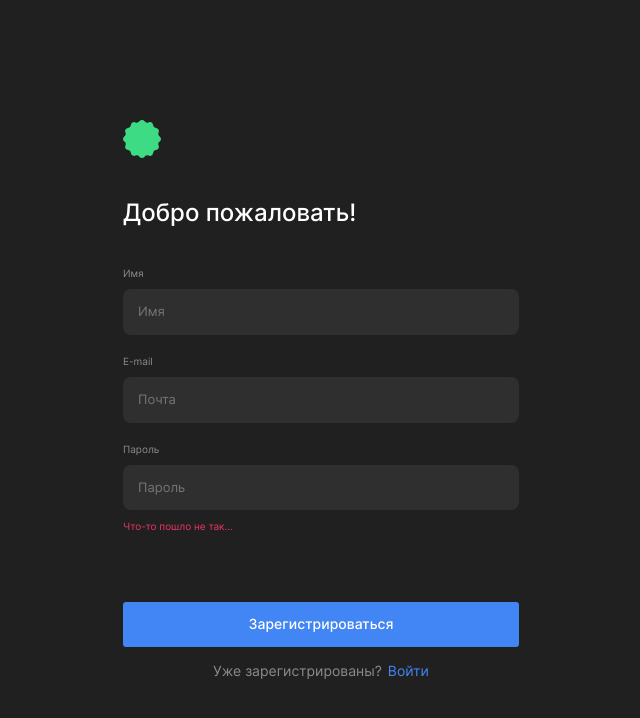
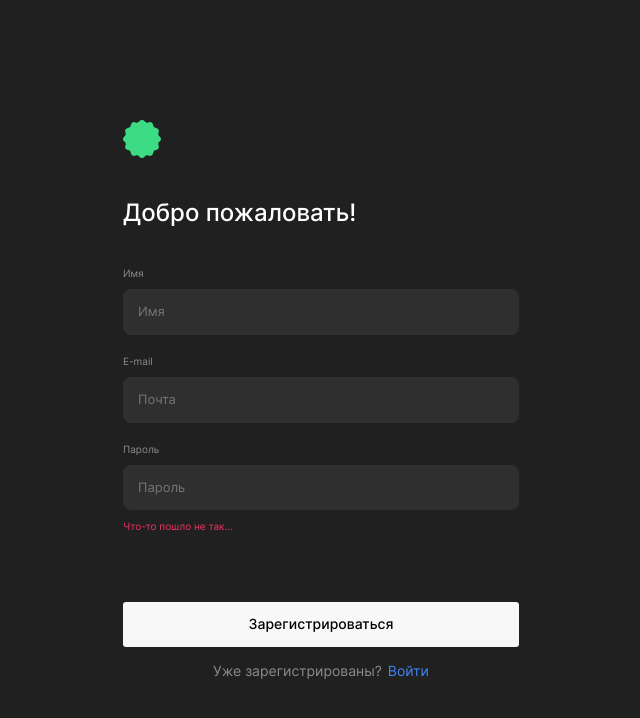
Before and after one commit to Anpanman4/movies-explorer-frontend, a React (Create React App) app: page /signup in a window 1280 px wide. Shown: the top 718 px of the page, without its empty margins (319-959 px from the left). Built offline with nearby package versions, Linux system fonts and the light colour scheme.

Commit message:
feat: do validation for login and register

```diff
--- a/src/components/MoviesCardList/MoviesCardList.jsx
+++ b/src/components/MoviesCardList/MoviesCardList.jsx
@@ -3,7 +3,7 @@ import React from "react";
 import MoviesCard from "../MoviesCard/MoviesCard"
 
 import './MoviesCardList.css'
-import arr from '../../utils/const'
+import { arr } from '../../utils/const'
 
 function MoviesCardList () {
   return (
--- a/src/components/Sign/Login/Login.jsx
+++ b/src/components/Sign/Login/Login.jsx
@@ -1,6 +1,8 @@
-import React, { useState } from "react";
+import React, { useEffect, useState } from "react";
 
 import Sign from "../Sign"
+
+import { reqForEmail } from "../../../utils/const";
 
 function Login ({
   handleLogin,
@@ -8,7 +10,8 @@ function Login ({
   const [submitData, setSubmitData] = useState({
     email: "",
     password: "",
-  })
+  });
+  const [ isReadyForSubmit, setIsReadyForSubmit ] = useState(false);
 
   const handleChange = (e) => {
     const { name, value } = e.target;
@@ -22,16 +25,21 @@ function Login ({
   const handleSubmit = (e) => {
     e.preventDefault();
 
-    if (!submitData.email || !submitData.password) {
-      return
+    handleLogin(submitData)
+      setSubmitData({
+        email: "",
+        password: "",
+      });
+      setIsReadyForSubmit(false);
+  }
+
+  useEffect(() => {
+    if (reqForEmail.test(submitData.email) && submitData.password) {
+      setIsReadyForSubmit(true);
+    } else {
+      setIsReadyForSubmit(false);
     }
-
-    handleLogin(submitData);
-    setSubmitData({
-      email: "",
-      password: "",
-    })
-  }
+  }, [ submitData ])
 
   return(
     <Sign
@@ -42,6 +50,7 @@ function Login ({
       link="/signup"
       formName="login-form"
       handleSubmit={handleSubmit}
+      isReadyForSubmit={isReadyForSubmit}
     >
       <label className="sign__label">
         E-mail
@@ -51,7 +60,10 @@ function Login ({
         Пароль
         <input className="sign__input" placeholder="Пароль" name="password" type="password" id="password" required minLength="2" maxLength="30" onChange={handleChange} />
       </label>
-      <span className="sign__error">Что-то пошло не так...</span>
+      {isReadyForSubmit
+        ? ""
+        : <span className="sign__error">Что-то пошло не так...</span>
+      }
     </Sign>
   )
 }
--- a/src/components/Sign/Register/Register.jsx
+++ b/src/components/Sign/Register/Register.jsx
@@ -1,6 +1,8 @@
-import React, { useState } from "react";
+import React, { useEffect, useState } from "react";
 
 import Sign from "../Sign"
+
+import { regForName, reqForEmail } from "../../../utils/const";
 
 function Register ({
   handleRegister,
@@ -9,7 +11,8 @@ function Register ({
     name: "",
     email: "",
     password: "",
-  })
+  });
+  const [ isReadyForSubmit, setIsReadyForSubmit ] = useState(false);
 
   const handleChange = (e) => {
     const { name, value } = e.target;
@@ -17,23 +20,28 @@ function Register ({
     setSubmitData({
       ...submitData,
       [name]: value,
-    })
+    });
   }
 
   const handleSubmit = (e) => {
     e.preventDefault();
 
-    if (!submitData.name || !submitData.email || !submitData.password) {
-      return
+    handleRegister(submitData)
+      setSubmitData({
+        name: "",
+        email: "",
+        password: "",
+      });
+      setIsReadyForSubmit(false);
+  }
+
+  useEffect(() => {
+    if (regForName.test(submitData.name) && reqForEmail.test(submitData.email) && submitData.password) {
+      setIsReadyForSubmit(true);
+    } else {
+      setIsReadyForSubmit(false);
     }
-
-    handleRegister(submitData)
-    setSubmitData({
-      name: "",
-      email: "",
-      password: "",
-    })
-  }
+  }, [ submitData ])
 
   return(
     <Sign
@@ -44,6 +52,7 @@ function Register ({
       link="/signin"
       formName="register-form"
       handleSubmit={handleSubmit}
+      isReadyForSubmit={isReadyForSubmit}
     >
       <label className="sign__label">
         Имя
@@ -57,7 +66,10 @@ function Register ({
         Пароль
         <input className="sign__input" placeholder="Пароль" name="password" type="password" id="password" required minLength="2" maxLength="30" onChange={handleChange} />
       </label>
-      <span className="sign__error">Что-то пошло не так...</span>
+      {isReadyForSubmit
+        ? ""
+        : <span className="sign__error">Что-то пошло не так...</span>
+      }
     </Sign>
   )
 }
--- a/src/components/Sign/Sign.css
+++ b/src/components/Sign/Sign.css
@@ -107,6 +107,16 @@
   opacity: .8;
 }
 
+.sign__button_unactive {
+  background-color: #F8F8F8;
+  color: #000;
+}
+
+.sign__button_unactive:hover {
+  cursor: default;
+  opacity: 1;
+}
+
 .sign__button_login {
   margin-top: 157px;
 }
--- a/src/components/Sign/Sign.jsx
+++ b/src/components/Sign/Sign.jsx
@@ -13,6 +13,7 @@ function Sign ({
   link,
   formName,
   handleSubmit,
+  isReadyForSubmit,
   children,
 }) {
   return (
@@ -24,7 +25,13 @@ function Sign ({
         <h1 className="sign__title">{title}</h1>
         <form name={formName} className="sign__form" noValidate onSubmit={handleSubmit}>
           {children}
-          <button className={`sign__button ${buttonTitle === "Войти" && "sign__button_login"}`} type="submit">{buttonTitle}</button>
+          <button
+            className={`sign__button ${buttonTitle === "Войти" && "sign__button_login"} ${isReadyForSubmit ? "" : "sign__button_unactive"}`}
+            type="submit"
+            disabled={!isReadyForSubmit}
+          >
+            {buttonTitle}
+          </button>
         </form>
         <p className="sign__link-text">
           {preLinkText}
--- a/src/utils/const.js
+++ b/src/utils/const.js
@@ -1,4 +1,4 @@
-const arr = [
+export const arr = [
   {
     _id: 1,
     name: "погоня",
@@ -85,4 +85,5 @@ const arr = [
   },
 ]
 
-export default arr
+export const regForName = /^[а-яёa-z]+(?:[-]{1}[а-яёa-z]*)?$/i;
+export const reqForEmail = /^([A-Za-z0-9_\-\.])+\@([A-Za-z0-9_\-\.])+\.([A-Za-z]{2,4})$/;
```
